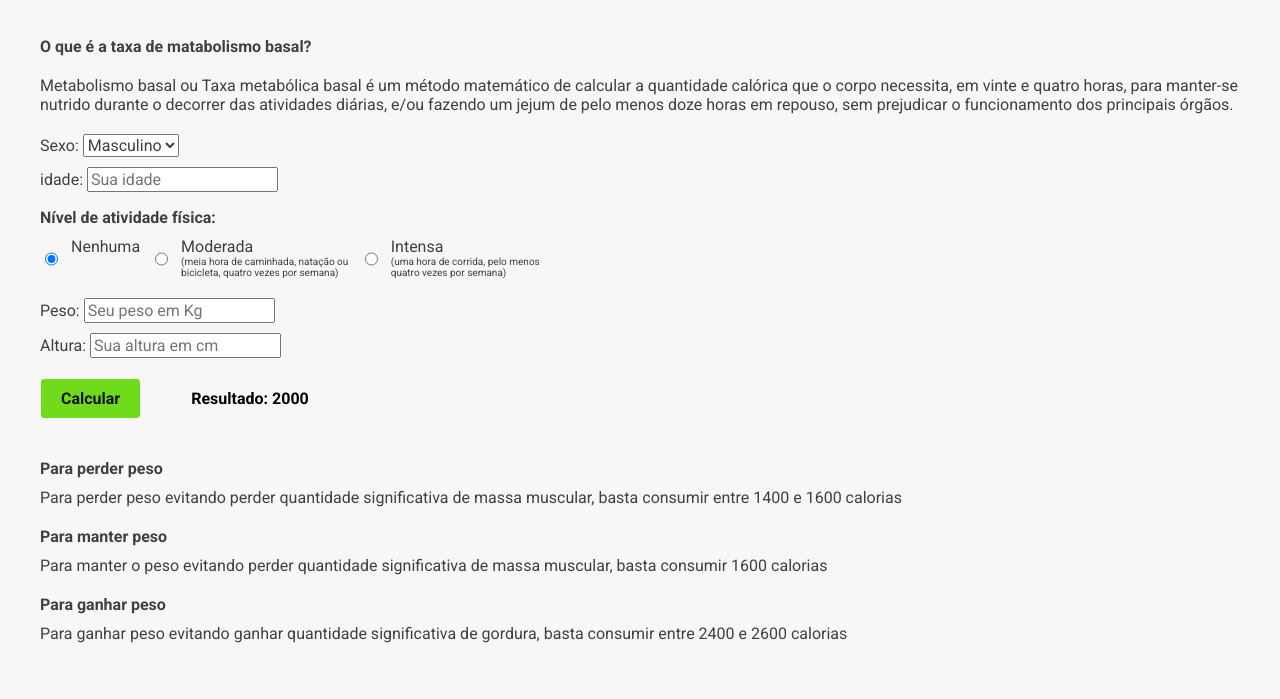
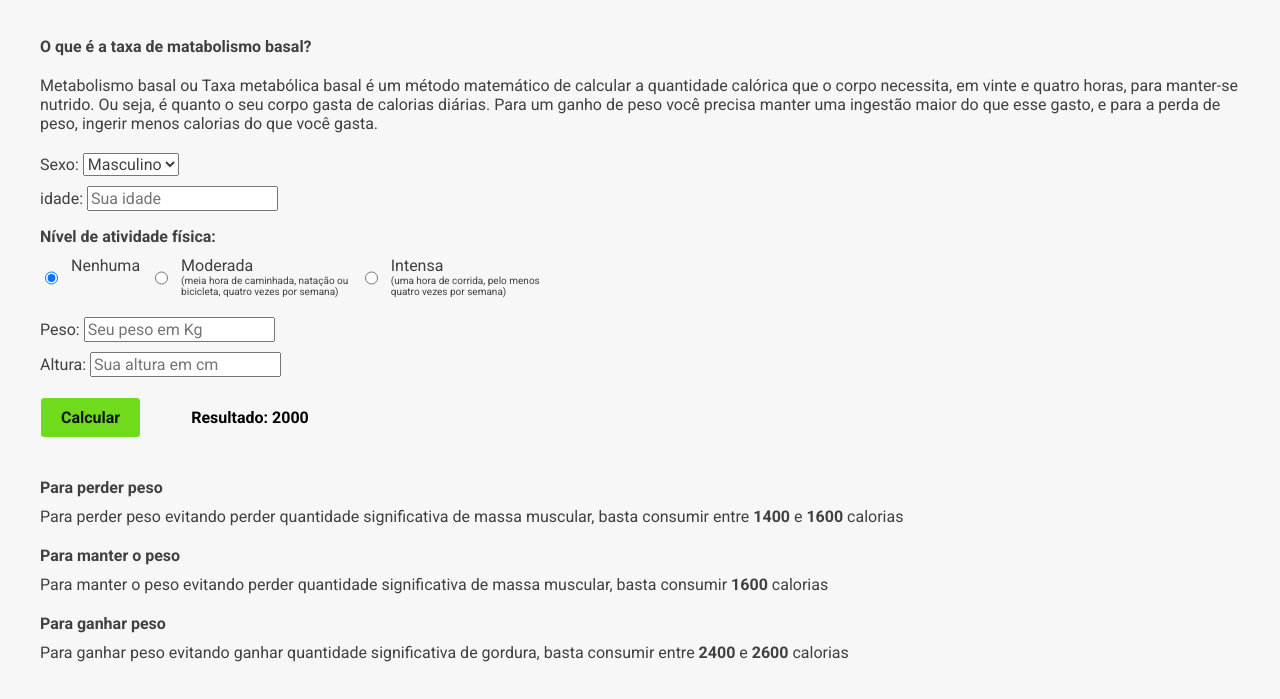
Before and after one commit to CaioGonF/calculadora-tmb, a plain HTML site: page index.html in a window 1280 px wide. Shown: the part 70-769 px from the top of the page. Drawn offline with Linux system fonts and the light colour scheme.

Commit message:
Ajustes no conteúdo

```diff
--- a/index.html
+++ b/index.html
@@ -18,7 +18,7 @@
   </header>
   <article aria-label="tmb-definicao">
     <p class="bottom20"><span class="bold bottom20 block">O que é a taxa de matabolismo basal?</span>
-      Metabolismo basal ou Taxa metabólica basal é um método matemático de calcular a quantidade calórica que o corpo necessita, em vinte e quatro horas, para manter-se nutrido durante o decorrer das atividades diárias, e/ou fazendo um jejum de pelo menos doze horas em repouso, sem prejudicar o funcionamento dos principais órgãos.
+      Metabolismo basal ou Taxa metabólica basal é um método matemático de calcular a quantidade calórica que o corpo necessita, em vinte e quatro horas, para manter-se nutrido. Ou seja, é quanto o seu corpo gasta de calorias diárias. Para um ganho de peso você precisa manter uma ingestão maior do que esse gasto, e para a perda de peso, ingerir menos calorias do que você gasta.
     </p>
   </article>
   <main>
@@ -63,11 +63,11 @@
     </div>
     <article class="bottom40" aria-label="dicas">
       <h3 class="bottom10">Para perder peso</h3>
-      <p class="bottom20">Para perder peso evitando perder quantidade significativa de massa muscular, basta consumir entre <span id="caloriaPerderMin">1400</span> e <span id="caloriaPerderMax">1600</span> calorias</p>
-      <h3 class="bottom10">Para manter peso</h3>
-      <p class="bottom20">Para manter o peso evitando perder quantidade significativa de massa muscular, basta consumir <span id="caloriaManter">1600</span> calorias</p>
+      <p class="bottom20">Para perder peso evitando perder quantidade significativa de massa muscular, basta consumir entre <span id="caloriaPerderMin" class="bold">1400</span> e <span id="caloriaPerderMax" class="bold">1600</span> calorias</p>
+      <h3 class="bottom10">Para manter o peso</h3>
+      <p class="bottom20">Para manter o peso evitando perder quantidade significativa de massa muscular, basta consumir <span id="caloriaManter" class="bold">1600</span> calorias</p>
       <h3 class="bottom10">Para ganhar peso</h3>
-      <p>Para ganhar peso evitando ganhar quantidade significativa de gordura, basta consumir entre <span id="caloriaGanharMin">2400</span> e <span id="caloriaGanharMax">2600</span> calorias</p>
+      <p>Para ganhar peso evitando ganhar quantidade significativa de gordura, basta consumir entre <span id="caloriaGanharMin" class="bold">2400</span> e <span id="caloriaGanharMax" class="bold">2600</span> calorias</p>
 
     </article>
   </main>
```
